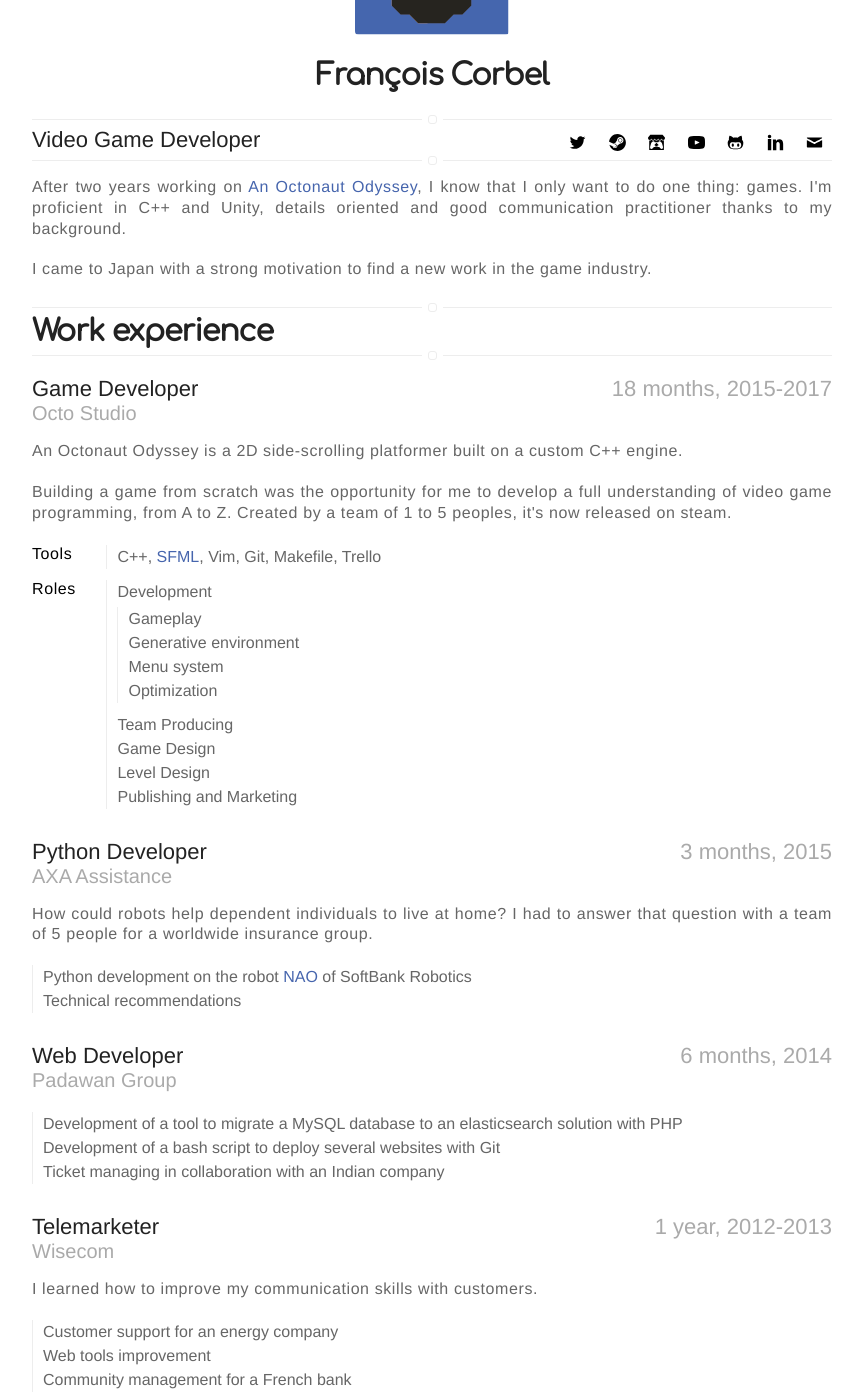
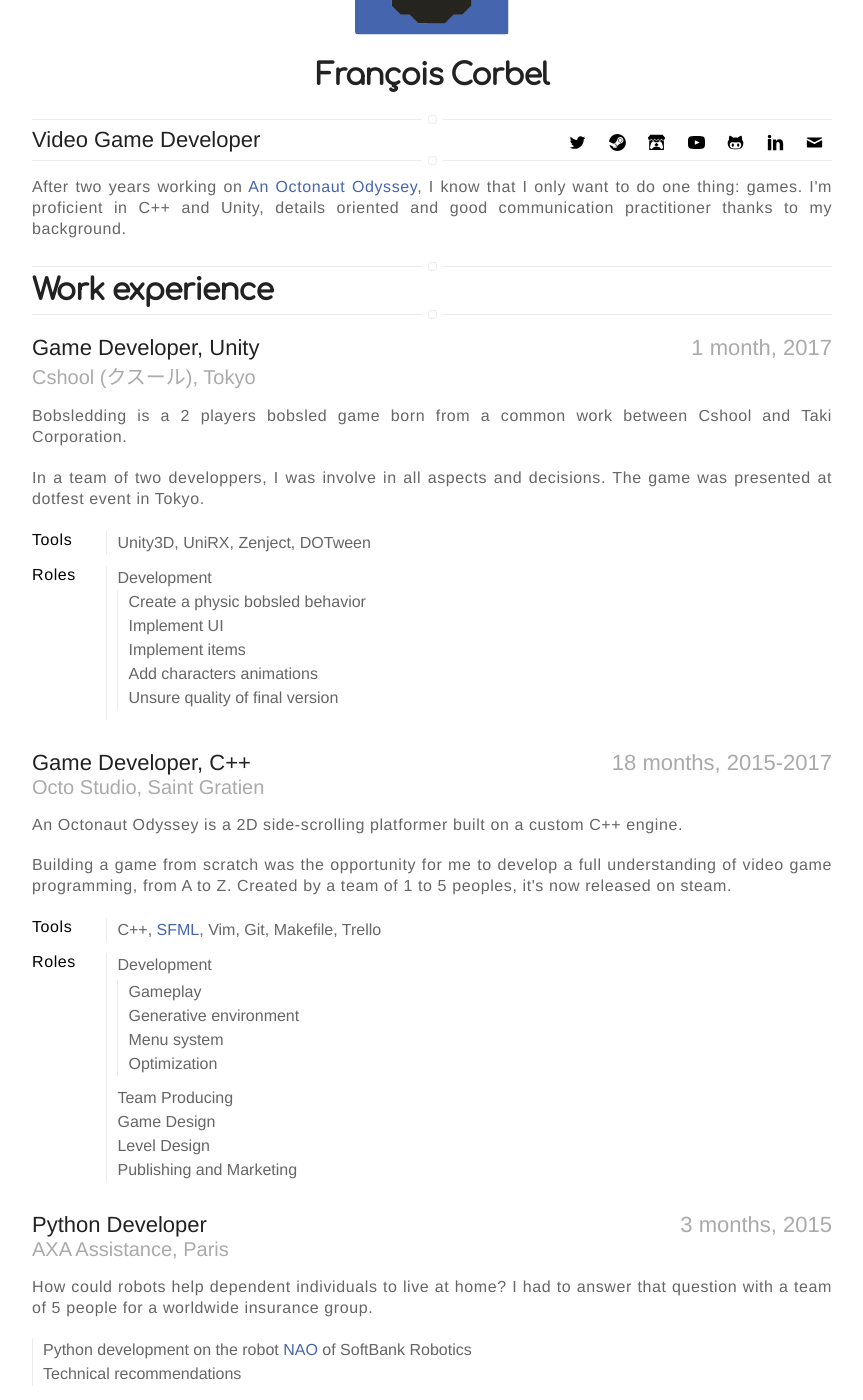
Before and after one commit to fcvalise/fcvalise.github.io, a Jekyll site: the page built from resume.html, in a window 1280 px wide and 1400 px high, scrolled down 240 px. Shown: the whole window, without its empty margins (208-1071 px from the left). Built offline with Jekyll 4.4.1, drawn with Linux system fonts in a browser that asks for light colours; nearby versions of some CDN libraries; some of the changed text lies outside the part shown.

Commit message:
Update resume

```diff
--- a/_includes/resume.html
+++ b/_includes/resume.html
@@ -13,7 +13,6 @@
         <p> After two years working on <a alt="anoctonautodyssey.com" href="https://anoctonautodyssey.com" target="_blank">An Octonaut Odyssey</a>,
         I know that I only want to do one thing: games. I'm proficient in C++ and Unity, details oriented and good communication practitioner thanks
         to my background.</p>
-        <p>I came to Japan with a strong motivation to find a new work in the game industry.</p>
     </div>
 
     <div class="experience">
@@ -22,10 +21,35 @@
         {% include hr-custom.html %}
 
         <div class="elem">
+            <a alt="Bobsledding" href="{{site.url}}/bobsledding/">
+            <h2 class="title">Game Developer, Unity</h2>
+            <h2 class="date">1 month, 2017</h2>
+            <h3>Cshool (クスール), Tokyo</h3>
+
+            <p>Bobsledding is a 2 players bobsled game born from a common work between Cshool and Taki Corporation.</p>
+            <p>In a team of two developpers, I was involve in all aspects and decisions. The game was presented at dotfest event in Tokyo.</p>
+
+            <p class="ul-title"><strong>Tools</strong></p>
+            <ul><li>Unity3D, UniRX, Zenject, DOTween</li></ul>
+            <br>
+            <p class="ul-title"><strong>Roles</strong></p>
+            <ul>
+                <li>Development</li><ul>
+                    <li>Create a physic bobsled behavior</li>
+                    <li>Implement UI</li>
+                    <li>Implement items</li>
+                    <li>Add characters animations</li>
+                    <li>Unsure quality of final version</li>
+                </ul>
+            </ul>
+            </a>
+        </div>
+
+        <div class="elem">
             <a alt="An Octonaut Odyssey" href="{{site.url}}/an-octonaut-odyssey/">
-            <h2 class="title">Game Developer</h2>
+            <h2 class="title">Game Developer, C++</h2>
             <h2 class="date">18 months, 2015-2017</h2>
-            <h3>Octo Studio</h3>
+            <h3>Octo Studio, Saint Gratien</h3>
             <p>An Octonaut Odyssey is a 2D side-scrolling platformer built on a custom C++ engine.</p>
             <p>Building a game from scratch was the opportunity for me to develop a full understanding of video game programming,
             from A to Z. Created by a team of 1 to 5 peoples, it's now released on steam.</p>
@@ -52,7 +76,7 @@
         <div class="elem">
             <h2 class="title">Python Developer</h2>
             <h2 class="date">3 months, 2015</h2>
-            <h3>AXA Assistance</h3>
+            <h3>AXA Assistance, Paris</h3>
             <p>How could robots help dependent individuals to live at home? I had to answer that question
             with a team of 5 people for a worldwide insurance group.</p>
             <ul>
@@ -64,7 +88,7 @@
         <div class="elem">
             <h2 class="title">Web Developer</h2>
             <h2 class="date">6 months, 2014</h2>
-            <h3>Padawan Group</h3>
+            <h3>Padawan Group, Paris</h3>
             <p></p>
             <ul>
                 <li>Development of a tool to migrate a MySQL database to an elasticsearch solution with PHP</li>
@@ -75,8 +99,8 @@
 
         <div class="elem">
             <h2 class="title">Telemarketer</h2>
-            <h2 class="date">1 year, 2012-2013</h2>
-            <h3>Wisecom</h3>
+            <h2 class="date">12 months, 2012-2013</h2>
+            <h3>Wisecom, Paris</h3>
             <p>I learned how to improve my communication skills with customers.</p>
 
             <ul>
@@ -140,7 +164,7 @@
             <p>I read a lot of about neuro-sciences and psychology.</p>
             <p>I really like these games: Minecraft, Inside, World of Warcraft, League of Legends, Dofus, Age of Empire, Grand Theft Auto, Hotline Miami, No Man's Sky, Starbound, GoNNER, The Floor Is Jelly, Fez, Downwell, Towerfall, Leekwars.</p>
             <p>I traveled through Europe but also in Thailand, India, and Japan.</p>
-            <p>I'm currently living in Tokyo, Japan.</p>
+            <p>I'm currently living in Paris, France.</p>
             <p></p>
         <div class="elem">
         </div>
--- a/_posts/2017-11-26-bobsledding.markdown
+++ b/_posts/2017-11-26-bobsledding.markdown
@@ -34,7 +34,7 @@ The game is playable with two Iphone hidden in controllers inspired by <a alt="h
 
 <div class="text justify general-margin">
 Because of the small size of the team, I was involve in all aspects and decisions. My role was mainly to use Unity3D physics to have a consistent bobsled behavior,
-implement the UI and the items, add characters animations, unsure the quality of the final version.
+implement the UI and items, add characters animations, unsure the quality of the final version.
 The game architecture is based on the UniRx pluggin for Unity (see <a alt="https://en.wikipedia.org/wiki/Reactive_programming" href="https://en.wikipedia.org/wiki/Reactive_programming" target="_blank">reactive programming</a>).
 </div>
 
```
Also changed, not shown: 1 other file.
